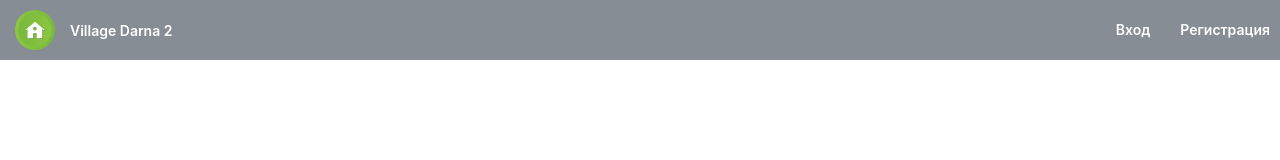
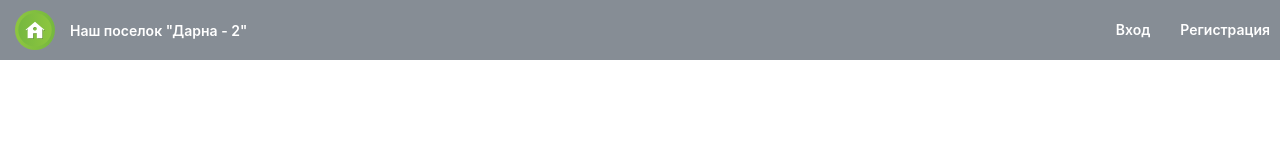
Before and after one commit to yuryvakolov/fullstack-village, an Angular app in the folder client/: page / in a window 1280 px wide. Shown: the top 160 px of the page. Built offline with nearby package versions, Linux system fonts and the light colour scheme.

Commit message:
add sidebar & top menu

```diff
--- a/client/src/app/app-routing.module.ts
+++ b/client/src/app/app-routing.module.ts
@@ -17,6 +17,7 @@ import {DirectoryPageComponent} from "./pages/directory-page/directory-page.comp
 import {SettingsPageComponent} from "./pages/settings-page/settings-page.component";
 
 
+
 const routes: Routes = [
   {
     path: '', component: AuthLayoutComponent, children: [
@@ -34,7 +35,7 @@ const routes: Routes = [
       {path: 'directory', component: DirectoryPageComponent},
       {path: 'backward-arrears', component: BackwardArrearsPageComponent},
       {path: 'expected-arrivals', component: ExpectedArrivalsPageComponent},
-      {path: 'settings', component: SettingsPageComponent},
+      {path: 'settings', component: SettingsPageComponent}
     ]
   },
   {path: '404', component: PageNotFoundComponent},
--- a/client/src/app/layouts/auth-layout/auth-layout.component.html
+++ b/client/src/app/layouts/auth-layout/auth-layout.component.html
@@ -6,7 +6,8 @@
       alt="Village Logo"
       src="/assets/icons/logo_village.svg"
     />
-    <a routerLink="/" class="navbar__left-block__logotext">Village Darna 2</a>
+    <a routerLink="/" class="navbar__left-block__logotext">Наш поселок "Дарна - 2"
+    </a>
   </div>
   <ul class="navbar__right-block">
     <li
```
Also changed, not shown: client/src/app/login-page/login-page.component.html (line endings or trailing spaces).
